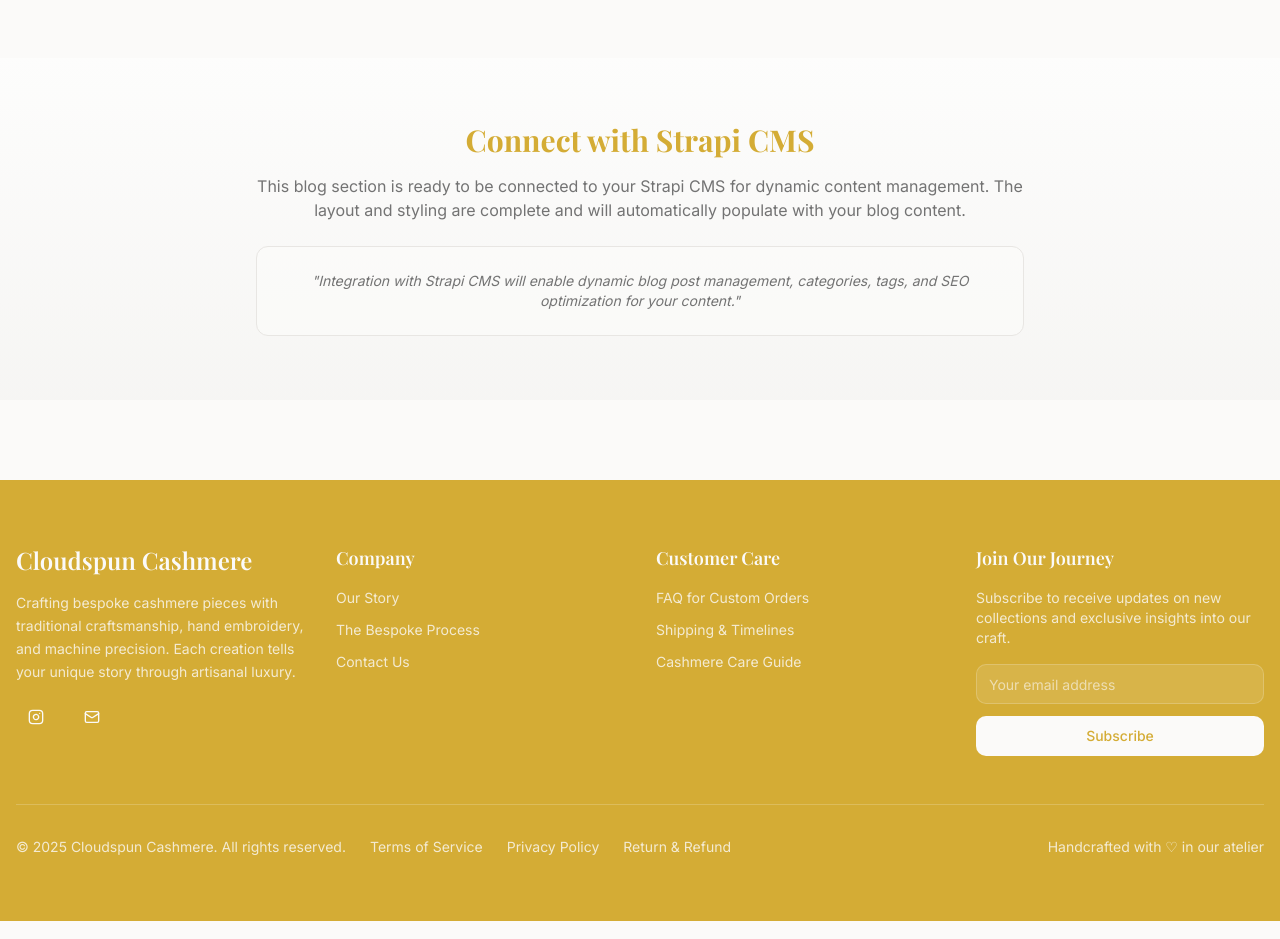
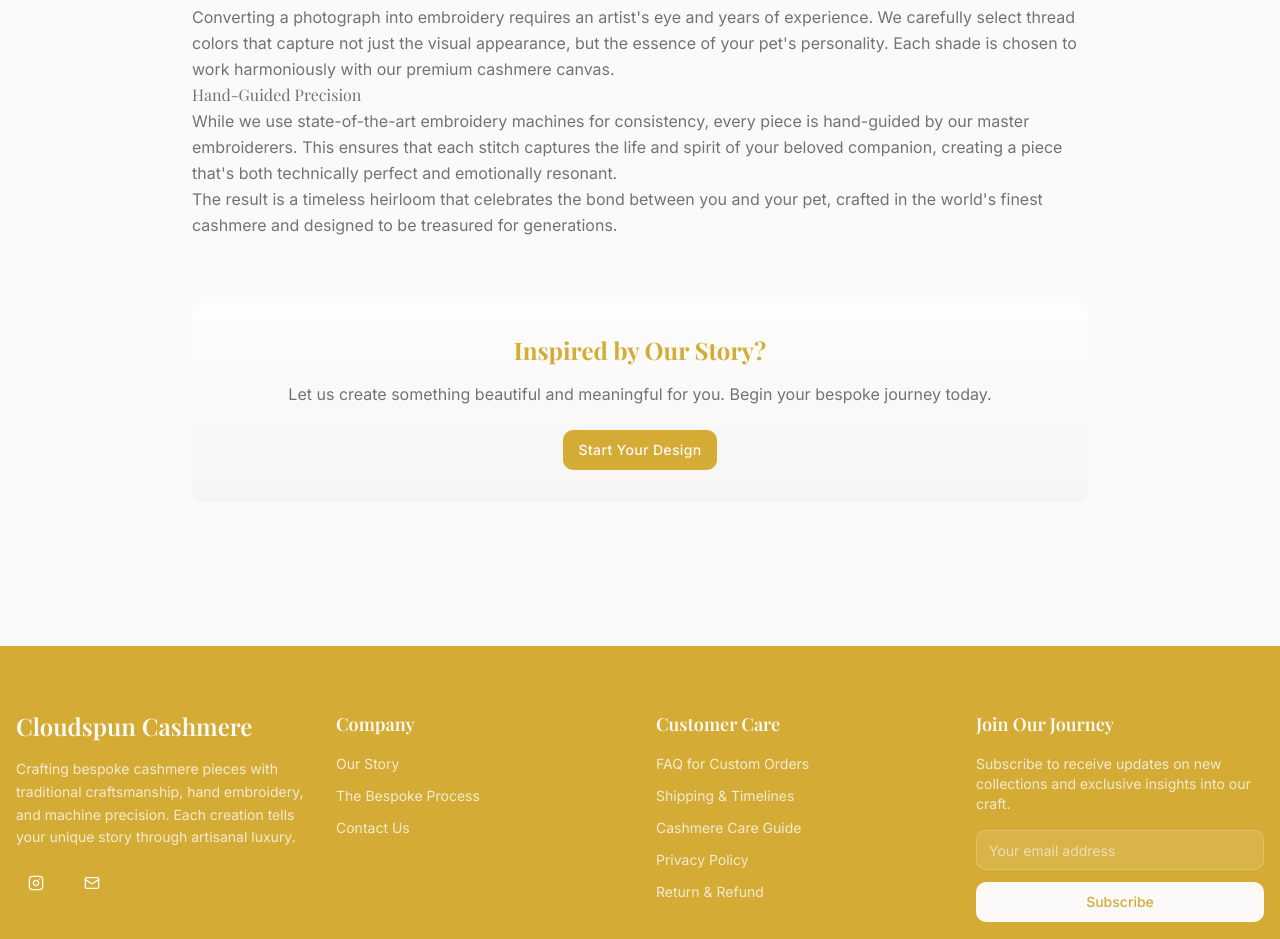
Before and after one commit to AustiAmbhastha/bespoke-cashmere-creations, a React (Vite) app: page /blog/art-of-pet-portraits in a window 1280 px wide. Shown: the part 1293-2232 px from the top of the page. Built offline with nearby package versions, Linux system fonts and the light colour scheme.

Commit message:
Fix blog link and footer menu
Fixes the "Read More" link on the blog page and adds Privacy Policy and Return & Refund links to the footer's Customer Care menu.

```diff
--- a/src/components/layout/Footer.tsx
+++ b/src/components/layout/Footer.tsx
@@ -72,6 +72,18 @@ const Footer = () => {
               >
                 Cashmere Care Guide
               </Link>
+              <Link
+                to="/privacy"
+                className="text-primary-foreground/80 hover:text-primary-foreground transition-colors text-sm"
+              >
+                Privacy Policy
+              </Link>
+              <Link
+                to="/return-refund"
+                className="text-primary-foreground/80 hover:text-primary-foreground transition-colors text-sm"
+              >
+                Return & Refund
+              </Link>
             </nav>
           </div>
 
--- a/src/pages/Blog.tsx
+++ b/src/pages/Blog.tsx
@@ -1,16 +1,32 @@
-import { Link } from "react-router-dom";
+import { Link, useParams } from "react-router-dom";
 import { Button } from "@/components/ui/button";
 import { Card, CardContent } from "@/components/ui/card";
+import { ArrowLeft } from "lucide-react";
 import TopHeader from "@/components/layout/TopHeader";
 import Header from "@/components/layout/Header";
 import Footer from "@/components/layout/Footer";
 
 const Blog = () => {
+  const { slug } = useParams();
   // Placeholder blog posts - will be connected to Strapi CMS later
   const blogPosts = [
     {
       title: "The Art of Hand-Embroidered Pet Portraits",
       excerpt: "Discover the intricate process behind transforming your beloved pet's photograph into a stunning cashmere embroidery masterpiece.",
+      content: `
+        <p>In our atelier, we believe that every beloved pet deserves to be immortalized in luxury. Our hand-embroidered pet portraits represent the pinnacle of personalized artistry, where cutting-edge technology meets traditional craftsmanship.</p>
+
+        <h3>The Digital Foundation</h3>
+        <p>Each portrait begins with your cherished photograph. Our master artisans carefully analyze the image, considering lighting, texture, and the unique character that makes your pet special. Using specialized software, we create a detailed embroidery map that will guide our skilled craftspeople.</p>
+
+        <h3>The Art of Translation</h3>
+        <p>Converting a photograph into embroidery requires an artist's eye and years of experience. We carefully select thread colors that capture not just the visual appearance, but the essence of your pet's personality. Each shade is chosen to work harmoniously with our premium cashmere canvas.</p>
+
+        <h3>Hand-Guided Precision</h3>
+        <p>While we use state-of-the-art embroidery machines for consistency, every piece is hand-guided by our master embroiderers. This ensures that each stitch captures the life and spirit of your beloved companion, creating a piece that's both technically perfect and emotionally resonant.</p>
+
+        <p>The result is a timeless heirloom that celebrates the bond between you and your pet, crafted in the world's finest cashmere and designed to be treasured for generations.</p>
+      `,
       image: "photo-1581091226825-a6a2a5aee158",
       date: "December 15, 2024",
       category: "Artisan Stories",
@@ -19,6 +35,20 @@ const Blog = () => {
     {
       title: "Mongolian Cashmere: The World's Finest Fiber",
       excerpt: "Journey with us to the remote highlands of Mongolia where our premium cashmere begins its transformation into luxury heirlooms.",
+      content: `
+        <p>High in the remote plateaus of Mongolia, where temperatures can plummet to -40°F, lives the Capra hircus goat—the source of the world's most coveted cashmere fiber. This is where our story begins, long before our artisans touch a single thread.</p>
+
+        <h3>The Highland Heritage</h3>
+        <p>Mongolian cashmere represents less than 1% of the world's total fiber production, making it extraordinarily rare and precious. The extreme climate of the Mongolian highlands forces these goats to develop an incredibly fine, soft undercoat—nature's own luxury insulation.</p>
+
+        <h3>Sustainable Sourcing</h3>
+        <p>We work directly with nomadic herders who have maintained their traditional practices for centuries. Our commitment extends beyond just sourcing; we ensure fair compensation and support sustainable grazing practices that protect both the animals and their fragile ecosystem.</p>
+
+        <h3>The Journey to Luxury</h3>
+        <p>Each strand of cashmere fiber is meticulously hand-combed during the goat's natural molting season. The raw cashmere then undergoes a careful cleaning and sorting process, where only the finest fibers—measuring less than 19 microns in diameter—are selected for our creations.</p>
+
+        <p>This extraordinary journey from the Mongolian steppes to your hands represents our commitment to sourcing only the world's finest materials for your bespoke pieces.</p>
+      `,
       image: "photo-1649972904349-6e44c42644a7",
       date: "December 10, 2024",
       category: "Materials",
@@ -27,12 +57,102 @@ const Blog = () => {
     {
       title: "Creating Baby Heirlooms: From Hospital Bracelet to Cashmere",
       excerpt: "How we transform precious first moments into generational treasures that families will cherish forever.",
+      content: `
+        <p>There are few moments more precious than a baby's first breath, first cry, first peaceful sleep. At Cloudspun Cashmere, we specialize in capturing these irreplaceable memories and transforming them into tangible heirlooms that families will treasure for generations.</p>
+
+        <h3>The Memory Keepers</h3>
+        <p>Our baby heirloom service begins with the smallest details—hospital bracelets, first photographs, birth announcements, or even ultrasound images. These precious mementos become the inspiration for bespoke embroidery that tells your baby's unique story.</p>
+
+        <h3>Artisanal Interpretation</h3>
+        <p>Our master embroiderers work closely with families to understand the significance of each element. Whether it's recreating the delicate script of a hospital bracelet, the tiny footprints from birth records, or incorporating significant dates and names, every detail is thoughtfully considered.</p>
+
+        <h3>Generational Craftsmanship</h3>
+        <p>Using techniques passed down through generations, we create pieces designed to last lifetimes. Our cashmere baby blankets, clothing, and accessories are constructed with French seams, hand-finished edges, and the finest materials—ensuring they remain beautiful through years of love and use.</p>
+
+        <h3>Legacy in Every Stitch</h3>
+        <p>These aren't just baby items; they're future family treasures. Imagine your child, years from now, wrapping their own baby in the same cashmere blanket that welcomed them into the world—a tangible connection across generations, crafted with love and preserved in luxury.</p>
+      `,
       image: "photo-1721322800607-8c38375eef04",
       date: "December 5, 2024",
       category: "Baby Collection",
       slug: "baby-heirlooms-hospital-to-cashmere"
     }
   ];
+
+  // Find current blog post if slug exists
+  const currentPost = slug ? blogPosts.find(post => post.slug === slug) : null;
+
+  // If viewing individual post
+  if (currentPost) {
+    return (
+      <div className="min-h-screen bg-background">
+        <TopHeader />
+        <Header />
+
+        {/* Blog Post Header */}
+        <section className="relative py-16 bg-soft-gradient">
+          <div className="container mx-auto px-4">
+            <div className="max-w-4xl mx-auto">
+              <Button asChild variant="outline" className="mb-8">
+                <Link to="/blog" className="flex items-center gap-2">
+                  <ArrowLeft className="h-4 w-4" />
+                  Back to Blog
+                </Link>
+              </Button>
+
+              <div className="space-y-6">
+                <div className="flex items-center gap-4">
+                  <span className="text-sm font-medium text-primary bg-primary/10 px-4 py-2 rounded-full">
+                    {currentPost.category}
+                  </span>
+                  <span className="text-sm text-muted-foreground">{currentPost.date}</span>
+                </div>
+
+                <h1 className="text-3xl md:text-5xl lg:text-6xl font-playfair font-bold text-primary">
+                  {currentPost.title}
+                </h1>
+
+                <div className="aspect-[16/9] rounded-lg overflow-hidden">
+                  <img
+                    src={`https://images.unsplash.com/${currentPost.image}?w=1200&h=675&fit=crop&crop=center`}
+                    alt={currentPost.title}
+                    className="w-full h-full object-cover"
+                  />
+                </div>
+              </div>
+            </div>
+          </div>
+        </section>
+
+        {/* Blog Post Content */}
+        <section className="py-16">
+          <div className="container mx-auto px-4">
+            <div className="max-w-4xl mx-auto">
+              <div
+                className="prose prose-lg max-w-none text-muted-foreground leading-relaxed"
+                dangerouslySetInnerHTML={{ __html: currentPost.content }}
+              />
+
+              {/* Call to Action */}
+              <div className="mt-16 p-8 bg-soft-gradient rounded-lg text-center">
+                <h3 className="text-2xl font-playfair font-bold text-primary mb-4">
+                  Inspired by Our Story?
+                </h3>
+                <p className="text-muted-foreground mb-6">
+                  Let us create something beautiful and meaningful for you. Begin your bespoke journey today.
+                </p>
+                <Button asChild className="luxury-button">
+                  <Link to="/inquiry">Start Your Design</Link>
+                </Button>
+              </div>
+            </div>
+          </div>
+        </section>
+
+        <Footer />
+      </div>
+    );
+  }
 
   return (
     <div className="min-h-screen bg-background">
```
